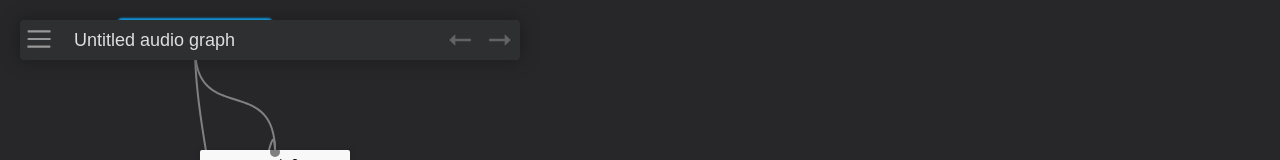
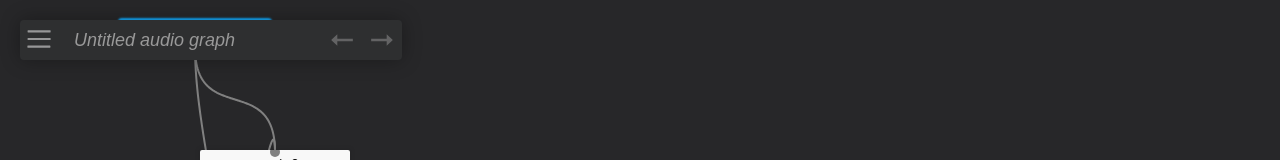
Before and after one commit to pckerneis/WebAudio-Editor, a React (Create React App) app: page / in a window 1280 px wide. Shown: the top 160 px of the page. Built offline with nearby package versions, Linux system fonts and the light colour scheme.

Commit message:
Default project name is empty and project input shows placeholder

```diff
--- a/src/front-end/components/MenuBar/MenuBar.css
+++ b/src/front-end/components/MenuBar/MenuBar.css
@@ -2,7 +2,7 @@
     position: fixed;
     max-width: 500px;
     min-width: 320px;
-    width: 50%;
+    width: max-content;
     height: 40px;
     background: var(--primary-background-color);
     top: 20px;
@@ -45,3 +45,8 @@
     filter: var(--icon-filter);
     opacity: 0.5;
 }
+
+.MenuBar input::placeholder {
+    font-style: italic;
+    color: var(--disabled-text-color);
+}
--- a/src/front-end/components/MenuBar/MenuBar.tsx
+++ b/src/front-end/components/MenuBar/MenuBar.tsx
@@ -5,6 +5,8 @@ import initializeOrGetServices from '../../service/helpers/initialize-services';
 import right from './right.svg';
 import {pluck} from 'rxjs';
 import WrapAsState from '../../ui-utils/WrapAsState';
+
+const PROJECT_NAME_PLACEHOLDER = 'Untitled audio graph';
 
 const {projectService, historyService} = initializeOrGetServices();
 
@@ -25,6 +27,7 @@ export default function MenuBar() {
       <input className="ProjectNameInput"
              value={projectName}
              onChange={handleChange}
+             placeholder={PROJECT_NAME_PLACEHOLDER}
       />
       <img
         className={'UndoIcon' + (historyService.hasPrevious ? '' : ' disabled')}
--- a/src/front-end/components/MenuBar/ProjectMenu/ProjectBurgerMenu.tsx
+++ b/src/front-end/components/MenuBar/ProjectMenu/ProjectBurgerMenu.tsx
@@ -5,6 +5,8 @@ import './ProjectBurgerMenu.css'
 import WrapAsState from '../../../ui-utils/WrapAsState';
 import initializeOrGetServices from '../../../service/helpers/initialize-services';
 import {pluck} from 'rxjs';
+
+const DEFAULT_FILE_NAME = 'untitled-audio-graph';
 
 const {projectService, persistenceService, layoutService} = initializeOrGetServices();
 
@@ -24,7 +26,8 @@ export default function ProjectBurgerMenu() {
   }, [fileInputRef]);
 
   const downloadAsJson = useCallback(() => {
-    downloadJsonFile(projectName, persistenceService.getStateAsJsonString());
+    const fileName = projectName || DEFAULT_FILE_NAME;
+    downloadJsonFile(fileName, persistenceService.getStateAsJsonString());
   }, [projectName]);
 
   const handleFileChange = useCallback((evt: React.ChangeEvent<HTMLInputElement>) => {
--- a/src/front-end/state/ProjectState.ts
+++ b/src/front-end/state/ProjectState.ts
@@ -1,4 +1,4 @@
-export const DEFAULT_PROJECT_NAME = 'Untitled audio graph';
+export const DEFAULT_PROJECT_NAME = '';
 
 export interface ProjectState {
   projectName: string;
```
